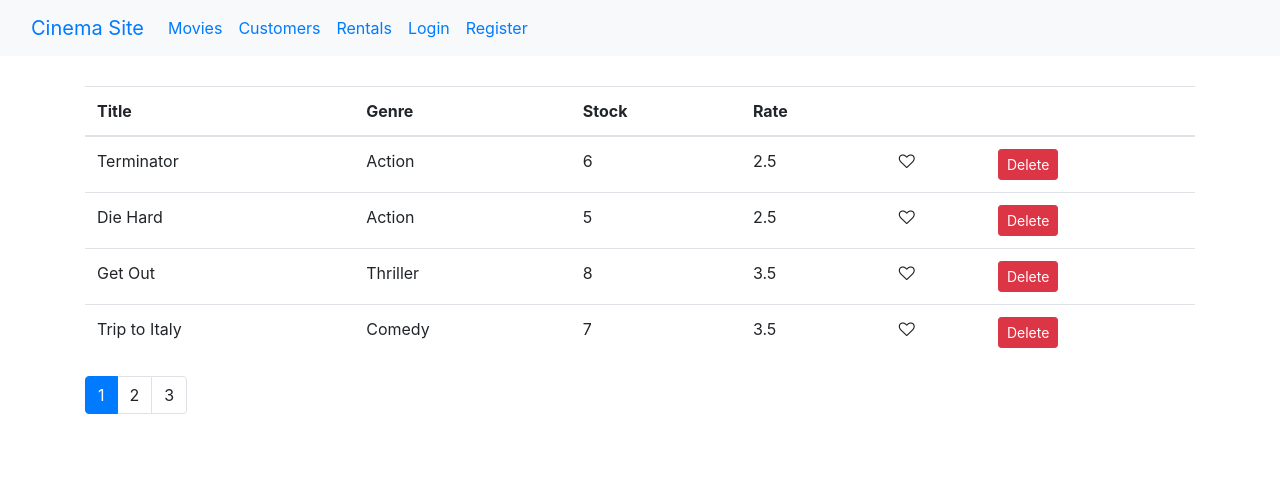
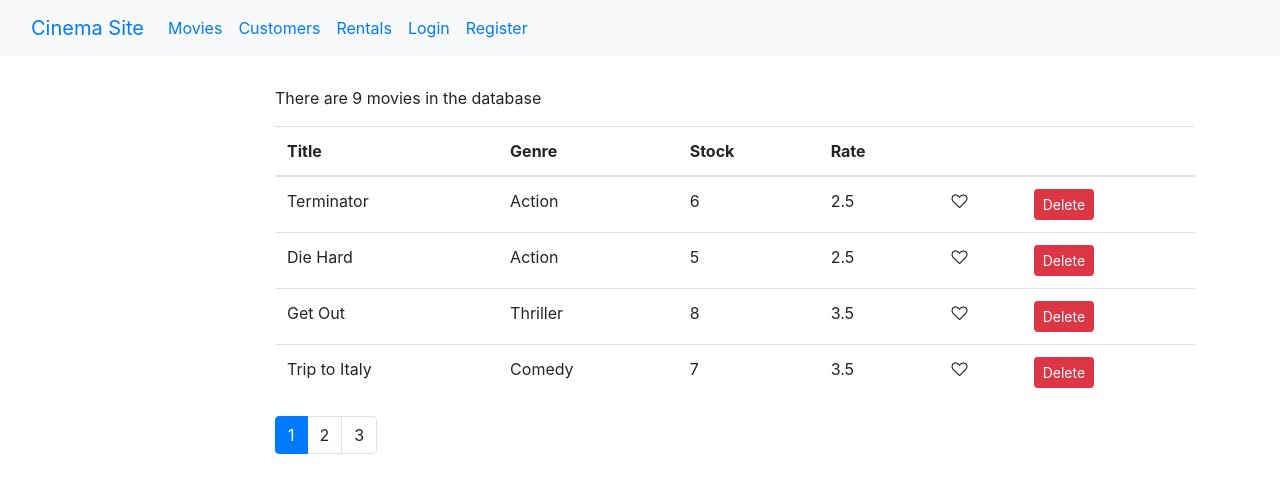
Before and after one commit to Ngeti258/Cinema-site, a React (Create React App) app: page /movies in a window 1280 px wide. Shown: the top 492 px of the page. Built offline with nearby package versions, Linux system fonts and the light colour scheme.

Commit message:
added listgroup items

```diff
--- a/src/components/movies.jsx
+++ b/src/components/movies.jsx
@@ -3,13 +3,19 @@ import Like from './common/like';
 import ListGroup from './common/listgroup';
 import { getMovies } from '../services/fakeMovieService';
 import Pagination from './common/pagination';
+import { getGenres } from '../services/fakeGenreService';
 import {paginate} from '../utils/paginate'
 class Movie extends Component {
    state = {
       movies:getMovies(),
       currentPage:1,
-      pageSize:4
+      pageSize:4,
+      genres:[]
     };
+   componentDidMount(){
+
+
+    }
    handleDelete= movie => {
       const movies = this.state.movies.filter(m=>m._id !== movie._id)
       this.setState({movies})
@@ -30,7 +36,12 @@ class Movie extends Component {
       if(count === 0) return <p>There are no movies in the database.</p>
       const movies = paginate(allmovies,currentPage,pageSize)
       return(
-      <div>
+      <div className='row'>
+         <div className="col-2">
+            <ListGroup items={this.state.genres}/>
+         </div>
+      <div className="col">
+      <p>There are {count} movies in the database</p>
       <table className="table">
          <thead>
             <tr>
@@ -66,6 +77,7 @@ class Movie extends Component {
          onPageChange={this.handlePageChange}
       />
       </div>
+      </div>
       );
    };
 }
```
